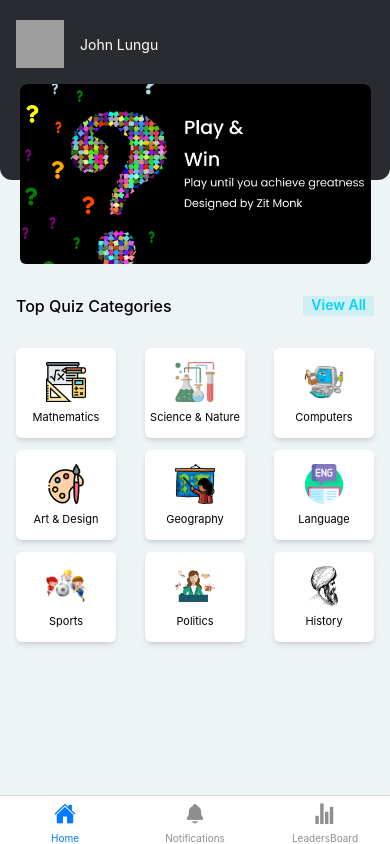
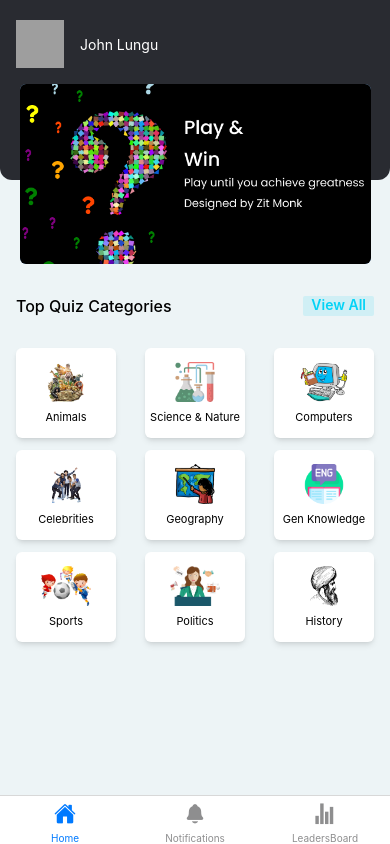
Before and after one commit to SIMZTECH/brainTeaser_Quiz_App, a React Native app in the folder App/: screen /Home in a window 390 px wide. Built offline with nearby package versions, Linux system fonts and the light colour scheme; grey boxes are pictures that could not be loaded.

Commit message:
added all the questions

```diff
--- a/App/src/assets/APIs/QuestionsApis.tsx
+++ b/App/src/assets/APIs/QuestionsApis.tsx
@@ -1,15 +1,16 @@
 /* eslint-disable prettier/prettier */
-const QuestionsAPI_URL='https://opentdb.com/api.php?amount=20&category=17&difficulty=medium&type=multiple&encode=url3986';
+
 
 interface APIContainer{
- GetQuestions():Promise<void>;
+ GetQuestions(_questionID:number,_difficultLevel:string):Promise<void>;
 
 
 };
 
 
 function APICollector():APIContainer{
-    const GetQuestions=async()=>{
+    const GetQuestions=async(_questionID:number,_difficultLevel:string)=>{
+        const QuestionsAPI_URL=`https://opentdb.com/api.php?amount=20&category=${_questionID}&difficulty=${_difficultLevel}&type=multiple&encode=url3986`;
         const response=await fetch(QuestionsAPI_URL);
         const data=await response.json();
         return data.results;
--- a/App/src/assets/images/index.tsx
+++ b/App/src/assets/images/index.tsx
@@ -13,3 +13,5 @@ export {default as history} from './history.png';
 export {default as sports} from './sports.png';
 export {default as geography} from './geography.png';
 export {default as computers} from './computers.png';
+export {default as animals} from './animals.png';
+export {default as celebrities} from './celebrities.png';
--- a/App/src/screens/home/Home.tsx
+++ b/App/src/screens/home/Home.tsx
@@ -23,7 +23,7 @@ const Home = ({navigation}:propsType) => {
 
   const HandleOnpressQuestionOption=((args:String)=>{
     switch (args) {
-      case 'Mathematics':
+      case 'Animals':
         console.log(args);
         HandleNavigate('Questions',args);
         break
@@ -35,7 +35,7 @@ const Home = ({navigation}:propsType) => {
         HandleNavigate('Questions',args);
         console.log(args);
         break
-      case 'Art & Design':
+      case 'Celebrities':
         HandleNavigate('Questions',args);
         console.log(args);
         break
@@ -47,7 +47,7 @@ const Home = ({navigation}:propsType) => {
         HandleNavigate('Questions',args);
         console.log(args);
         break
-      case 'Language':
+      case 'Gen Knowledge':
         HandleNavigate('Questions',args);
         console.log(args);
         break
--- a/App/src/screens/home/Subject.tsx
+++ b/App/src/screens/home/Subject.tsx
@@ -18,7 +18,7 @@ const Subject = ({icon,text,operation}:propsType) => {
     className='b w-[100px] h-[90px] bg-white mb-3 relative items-center justify-center rounded-md shadow-md space-y-2'
     onPress={()=>operation(text)}
     >
-      <Image source={icon} className="b w-[40px] h-[40px] object-contain" resizeMode="contain"/>
+      <Image source={icon} className="b w-[50px] h-[40px] object-contain" resizeMode="contain"/>
       <Text className="b text-black text-[11px]">{text}</Text>
     </Pressable>
   )
--- a/App/src/screens/home/cardDataFeed.tsx
+++ b/App/src/screens/home/cardDataFeed.tsx
@@ -1,7 +1,7 @@
 /* eslint-disable prettier/prettier */
 /* eslint-disable space-infix-ops */
 /* eslint-disable @typescript-eslint/no-unused-vars */
-import { science,language,mathematics,art,geography,history,politics,sports,computers} from "../../assets/images";
+import { science,language,geography,history,politics,sports,computers,animals,celebrities} from "../../assets/images";
 
 type questionCardModel={
     id:String,
@@ -12,8 +12,8 @@ type questionCardModel={
 const cardDataFeed: questionCardModel[] = [
     {
         id: '01',
-        icon:mathematics,
-        text: 'Mathematics',
+        icon:animals,
+        text: 'Animals',
     },
     {
         id: '02',
@@ -27,8 +27,8 @@ const cardDataFeed: questionCardModel[] = [
     },
     {
         id: '04',
-        icon:art,
-        text: 'Art & Design',
+        icon:celebrities,
+        text: 'Celebrities',
     },
     {
         id: '05',
@@ -38,7 +38,7 @@ const cardDataFeed: questionCardModel[] = [
     {
         id: '06',
         icon:language,
-        text: 'Language',
+        text: 'Gen Knowledge',
     },
     {
         id: '07',
--- a/App/src/screens/questions/QuestionsScreen.tsx
+++ b/App/src/screens/questions/QuestionsScreen.tsx
@@ -36,7 +36,45 @@ const [disableBtn,setDisableBtn]=React.useState<Boolean>(false);
 const [counter,setCounter]=React.useState<number>(0);
 const [retrivedAPIData,setRetrivedAPIData]=React.useState<any[]>([]);
 const [questionOptions,setQuestionOptions]=React.useState<any[]>([]);
+const [difficultLevel, setDifficultLevel] = React.useState('medium');
+const [questionsRetrieveError, setQuestionsRetrieveError] = React.useState('');
 const [key, setKey] = React.useState(0);
+
+const QuestionsCategorySpecifier=(_title:string)=>{
+  let questionID:number=0;
+  switch (_title) {
+    case 'Computers':
+      questionID=18;
+      break
+    case 'History':
+      questionID=23;
+      break
+    case 'Gen Knowledge':
+      questionID=9;
+      break
+    case 'Politics':
+      questionID=24;
+      break
+    case 'Sports':
+      questionID=21;
+      break
+    case 'Celebrities':
+      questionID=26;
+      break
+    case 'Geography':
+      questionID=22;
+      break
+    case 'Science & Nature':
+      questionID=17;
+      break
+    case 'Animals':
+      questionID=27;
+      break
+  };
+
+  return questionID;
+
+};
 
 const shuffleArray=(array:any)=>{
   for (let i = array.length - 1; i > 0; i--) {
@@ -90,12 +128,15 @@ const HandleOnPressedNext = ((args:String)=>{
 });
 
 const GetQuizeQuestions=useCallback(async()=>{
-  GetQuestions()
+  GetQuestions(QuestionsCategorySpecifier(title),difficultLevel)
   .then((value:any)=>{
     if (!(retrivedAPIData.length > 0)){
       setRetrivedAPIData(value);
       setQuestionOptions(getQuestionOptionsAndShuffle(value[0]));
     }
+  })
+  .catch((error)=>{
+    setQuestionsRetrieveError(error)
   });
 
 },[GetQuestions, getQuestionOptionsAndShuffle, retrivedAPIData.length]);
@@ -137,7 +178,9 @@ const remainTimer=({remainingTime}:propsType)=>{
     GetQuizeQuestions();
 
   },[GetQuizeQuestions]);
-  console.log("length:",marksDisplay.length);
+  // console.log("length:",marksDisplay.length);
+  // console.log("QuestionID:",QuestionsCategorySpecifier(title));
+  console.log("error:",questionsRetrieveError);
 
   return (
     <>
```
Also changed, not shown: App/src/assets/images/animals.png (added), App/src/assets/images/celebrities.png (added).
